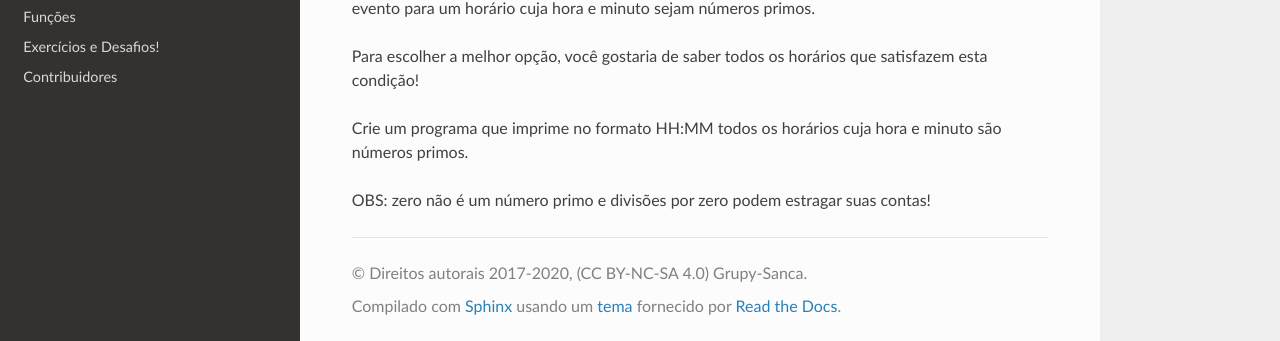
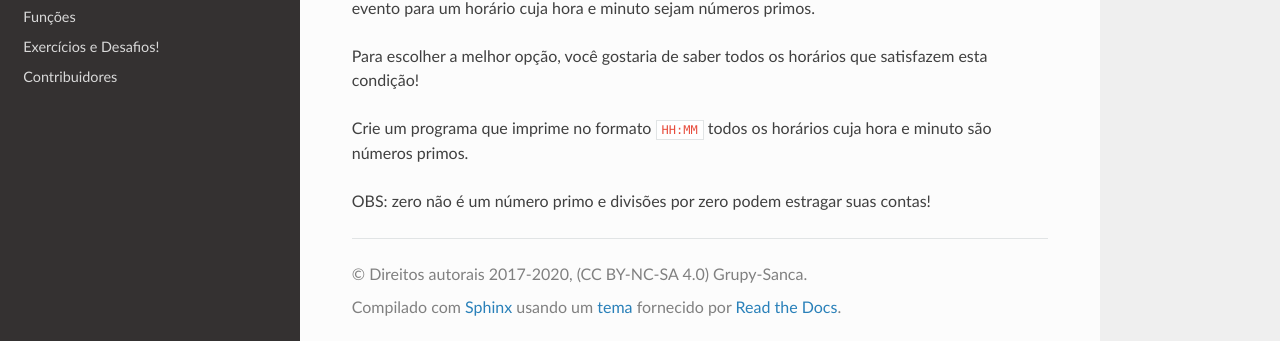
Before and after one commit to grupy-sanca/curso-python, a Sphinx documentation site: the page built from source/exercicios_repeticao.rst, in a window 1280 px wide and 1047 px high. Shown: the part 703-1044 px from the top of the window. Built offline with Sphinx 7.4.7 and the Read the Docs theme 2.0.0, drawn with Linux system fonts in a browser that asks for light colours.

Commit message:
Fix typos

```diff
--- a/source/exercicios_repeticao.rst
+++ b/source/exercicios_repeticao.rst
@@ -28,7 +28,7 @@
    Para escolher a melhor opção, você gostaria de saber todos os horários que
    satisfazem esta condição!
 
-   Crie um programa que imprime no formato HH:MM todos os horários cuja hora e
+   Crie um programa que imprime no formato ``HH:MM`` todos os horários cuja hora e
    minuto são números primos.
 
    OBS: zero não é um número primo e divisões por zero podem estragar suas contas!
```
